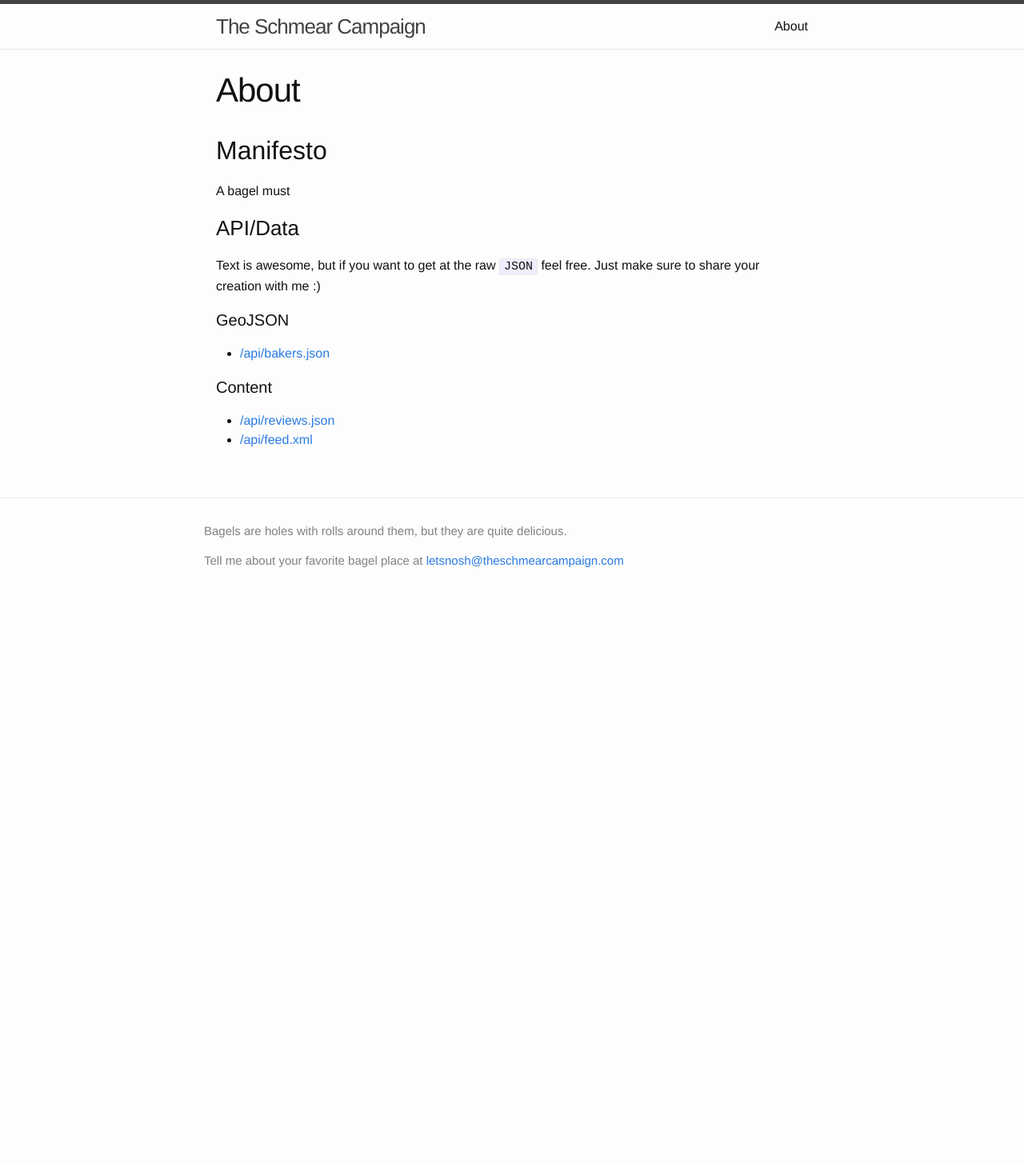
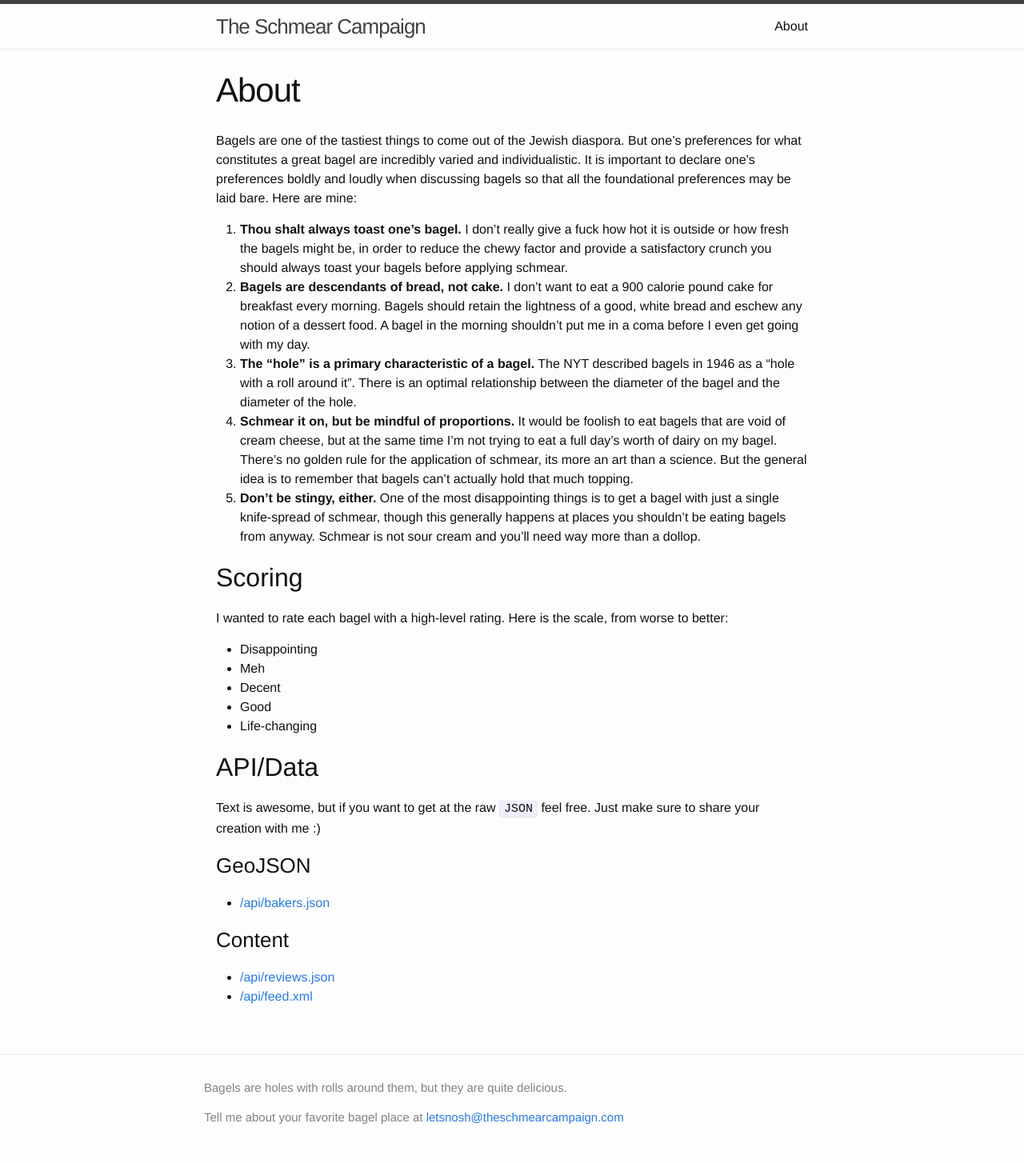
Before and after one commit to jeremiak/bagel-blog, a Jekyll site: the page built from _source/about.md, in a window 1280 px wide. Shown: the whole page at 80% size. Built offline with Jekyll 4.4.1, drawn with Linux system fonts in a browser that asks for light colours; nearby versions of some CDN libraries; before the commit the page ends 900 px from its top, so only the background shows below that.

```diff
--- a/_config.yml
+++ b/_config.yml
@@ -2,7 +2,7 @@
 title: The Schmear Campaign
 email: letsnosh@theschmearcampaign.com
 description: "Bagels are holes with rolls around them, but they are quite delicious."
-baseurl: "" # the subpath of your site, e.g. /blog/
+baseurl: "/bagel-blog" # the subpath of your site, e.g. /blog/
 url: "http://www.theschmearcampaign.com" # the base hostname & protocol for your site
 
 source: _source
--- /dev/null
+++ b/_source/_sass/_hours.scss
@@ -0,0 +1,3 @@
+ul.hours {
+  list-style-type: none;
+}
--- a/_source/_sass/_subways.scss
+++ b/_source/_sass/_subways.scss
@@ -11,6 +11,7 @@ ul.subway li {
 .subway-b,
 .subway-c,
 .subway-d,
+.subway-e,
 .subway-f,
 .subway-g,
 .subway-j,
--- a/_source/about.md
+++ b/_source/about.md
@@ -4,19 +4,33 @@ title: About
 permalink: /about/
 ---
 
-## Manifesto
+Bagels are one of the tastiest things to come out of the Jewish diaspora. But one’s preferences for what constitutes a great bagel are incredibly varied and individualistic. It is important to declare one’s preferences boldly and loudly when discussing bagels so that all the foundational preferences may be laid bare. Here are mine:
 
-A bagel must
+0. **Thou shalt always toast one’s bagel.** I don’t really give a fuck how hot it is outside or how fresh the bagels might be, in order to reduce the chewy factor and provide a satisfactory crunch you should always toast your bagels before applying schmear.
+0. **Bagels are descendants of bread, not cake.** I don’t want to eat a 900 calorie pound cake for breakfast every morning. Bagels should retain the lightness of a good, white bread and eschew any notion of a dessert food. A bagel in the morning shouldn’t put me in a coma before I even get going with my day.
+0. **The “hole” is a primary characteristic of a bagel.** The NYT described bagels in 1946 as a “hole with a roll around it”. There is an optimal relationship between the diameter of the bagel and the diameter of the hole.
+0. **Schmear it on, but be mindful of proportions.** It would be foolish to eat bagels that are void of cream cheese, but at the same time I’m not trying to eat a full day’s worth of dairy on my bagel. There’s no golden rule for the application of schmear, its more an art than a science. But the general idea is to remember that bagels can’t actually hold that much topping.
+0. **Don’t be stingy, either.** One of the most disappointing things is to get a bagel with just a single knife-spread of schmear, though this generally happens at places you shouldn’t be eating bagels from anyway. Schmear is not sour cream and you’ll need way more than a dollop.
 
-### API/Data
+## Scoring
+
+I wanted to rate each bagel with a high-level rating. Here is the scale, from worse to better:
+
+* Disappointing
+* Meh
+* Decent
+* Good
+* Life-changing
+
+## API/Data
 
 Text is awesome, but if you want to get at the raw `JSON` feel free. Just make sure to share your creation with me :)
 
-#### GeoJSON
+### GeoJSON
 
 * [/api/bakers.json](/api/bakers.json)
 
-#### Content
+### Content
 
 * [/api/reviews.json](/api/reviews.json)
 * [/api/feed.xml](/api/feed.xml)
--- a/_source/api/bakers.json
+++ b/_source/api/bakers.json
@@ -30,7 +30,7 @@
          },
          "review": {
            "score": "{{ post.score }}",
-           "url": "{{ post.url }}"
+           "url": "{{ site.baseurl }}{{ post.url }}"
          }
        }
      }{% if forloop.last != true %}, {% endif %}
--- a/_source/css/main.scss
+++ b/_source/css/main.scss
@@ -48,5 +48,6 @@ $on-laptop:        800px;
 @import
         "base",
         "layout",
+        "hours",
         "subways"
 ;
```
Also changed, not shown: Gemfile (added, +7 -0 lines), _source/_includes/reviews/info.html (+12 -0 lines), _source/_posts/2015-01-01-template.md (+20 -3 lines), _source/_posts/2015-07-26-bagelsmith-on-bedford.md (added, +33 -0 lines), _source/_posts/2015-07-26-the-bagel-store.md (deleted, +0 -32 lines), _source/assets/images/posts/IMG_0445.JPG (added), 1 other file.
